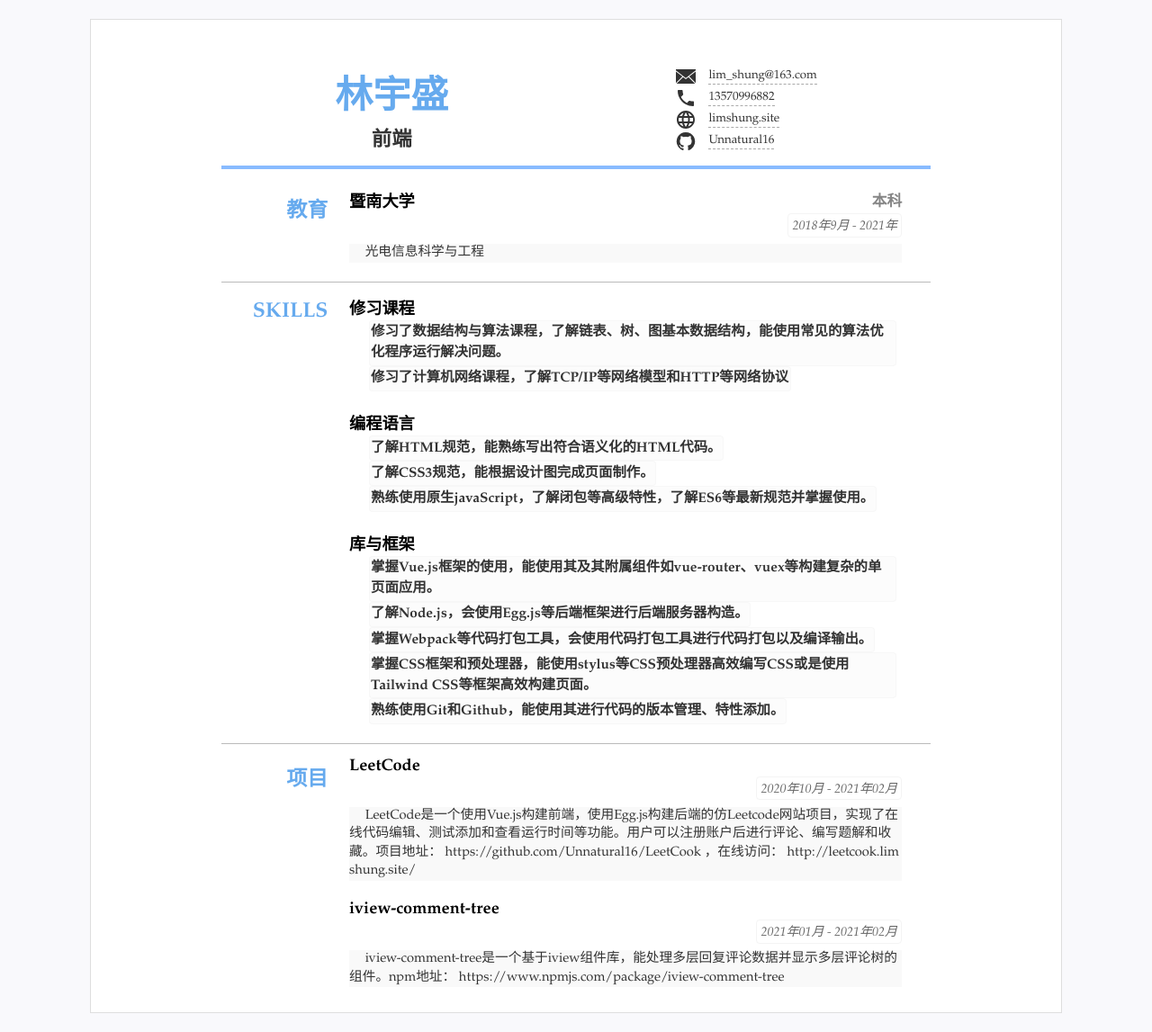
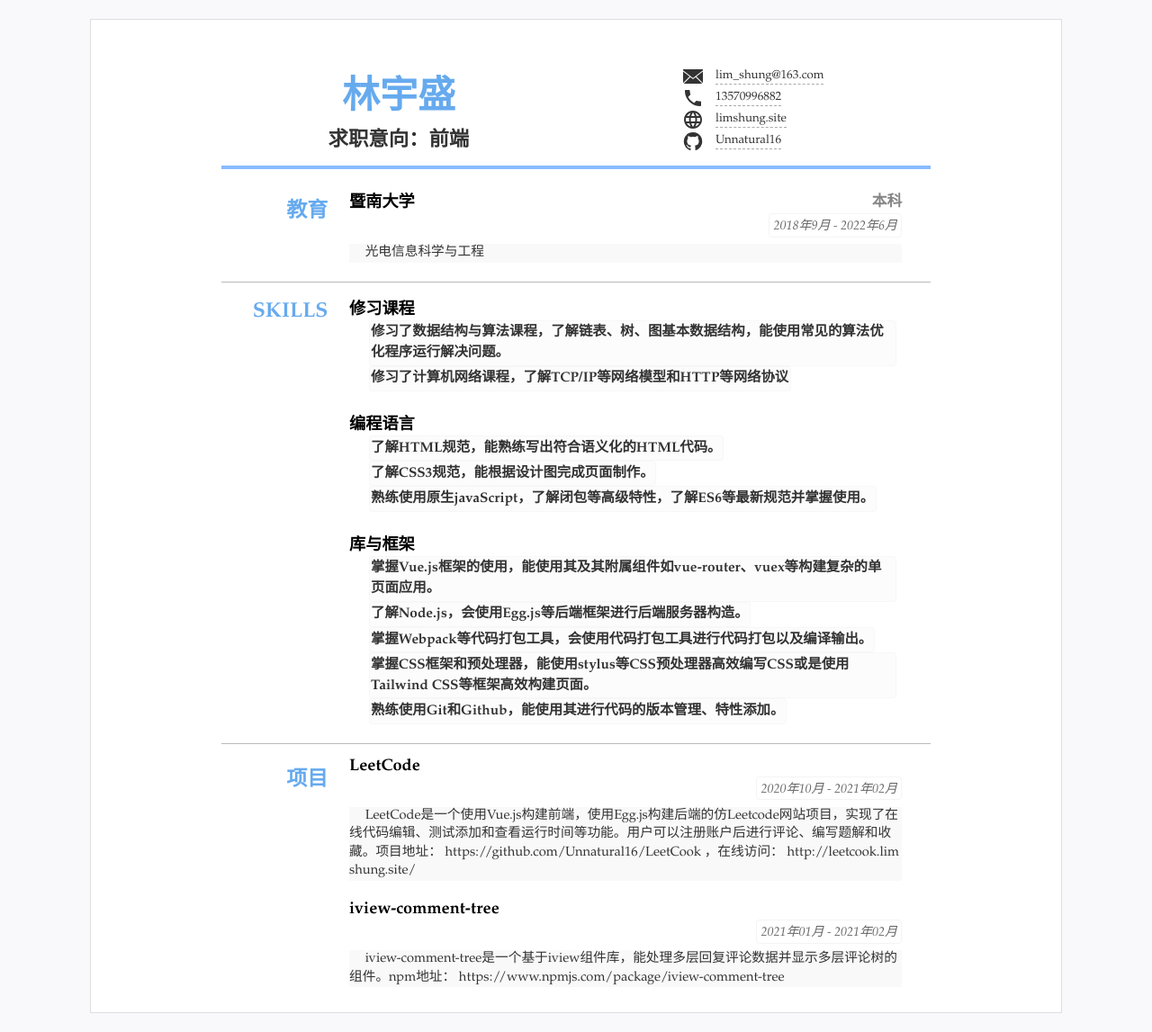
Before and after one commit to Unnatural16/CV, a Jekyll site: the page built from index.html, in a window 1280 px wide. Shown: the whole page at 90% size. Built offline with Jekyll 4.4.1, drawn with Linux system fonts in a browser that asks for light colours.

Commit message:
更新求职意向

```diff
--- a/_data/resume.yml
+++ b/_data/resume.yml
@@ -4,7 +4,7 @@
 title: "林宇盛简历"
 lang: "zh" #语言设置 zh表示中文 en 表示英语
 name: "林宇盛"
-jobtitle: "前端" #可空不显示
+jobtitle: "求职意向：前端" #可空不显示
 photo: "" #照片可空，不显示
 
 #联系方式
@@ -31,7 +31,7 @@ main: #简历主要内容，
   name: 教育 #显示名称，空则使用type
   content: #内容基本格式 标题-副标题-日期-详细内容 (都允许空)
   - title: 暨南大学
-    duration: "2018年9月 - 2021年"
+    duration: "2018年9月 - 2022年6月"
     sub: 本科
     detail: 光电信息科学与工程
   # - title: Your University
```
